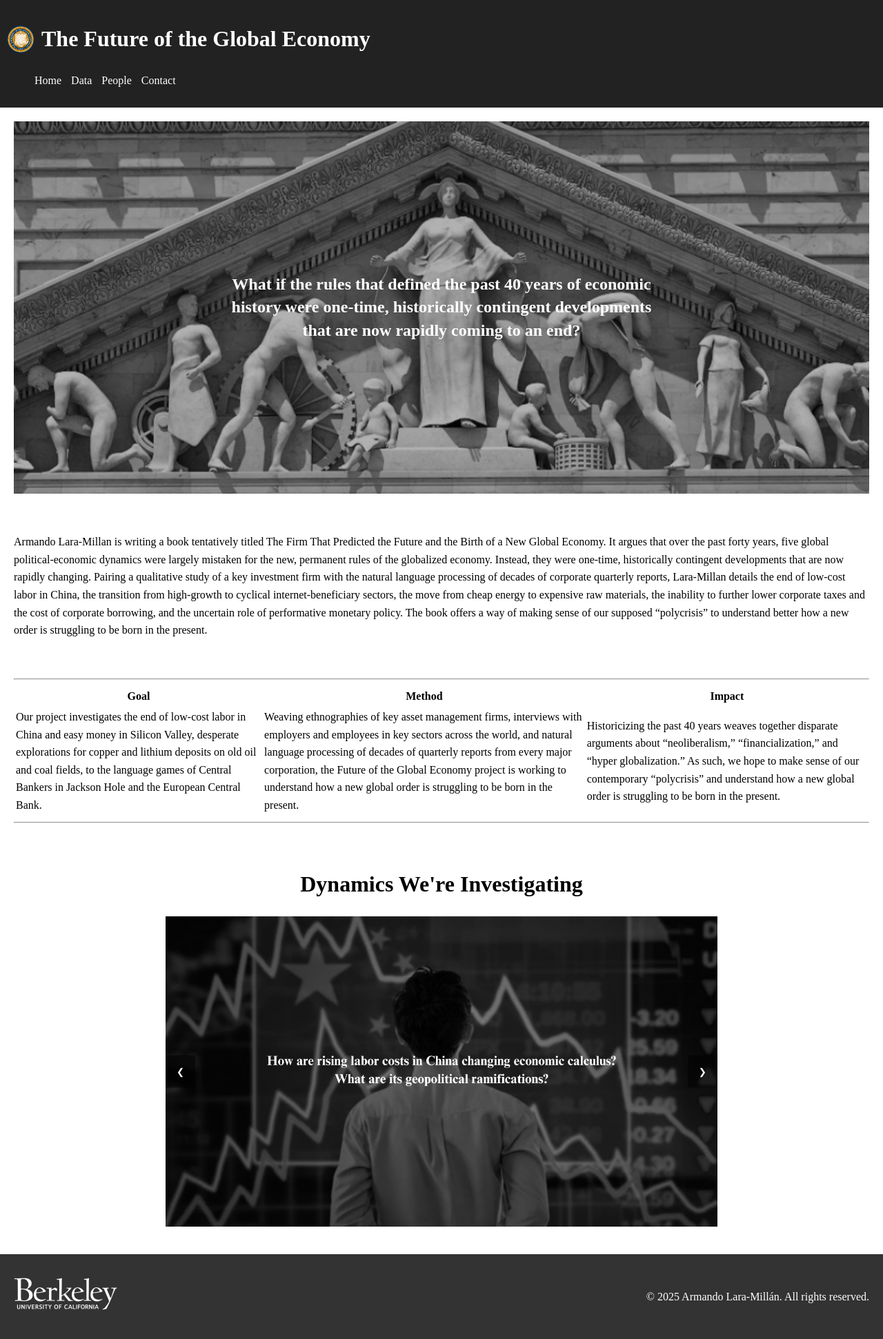
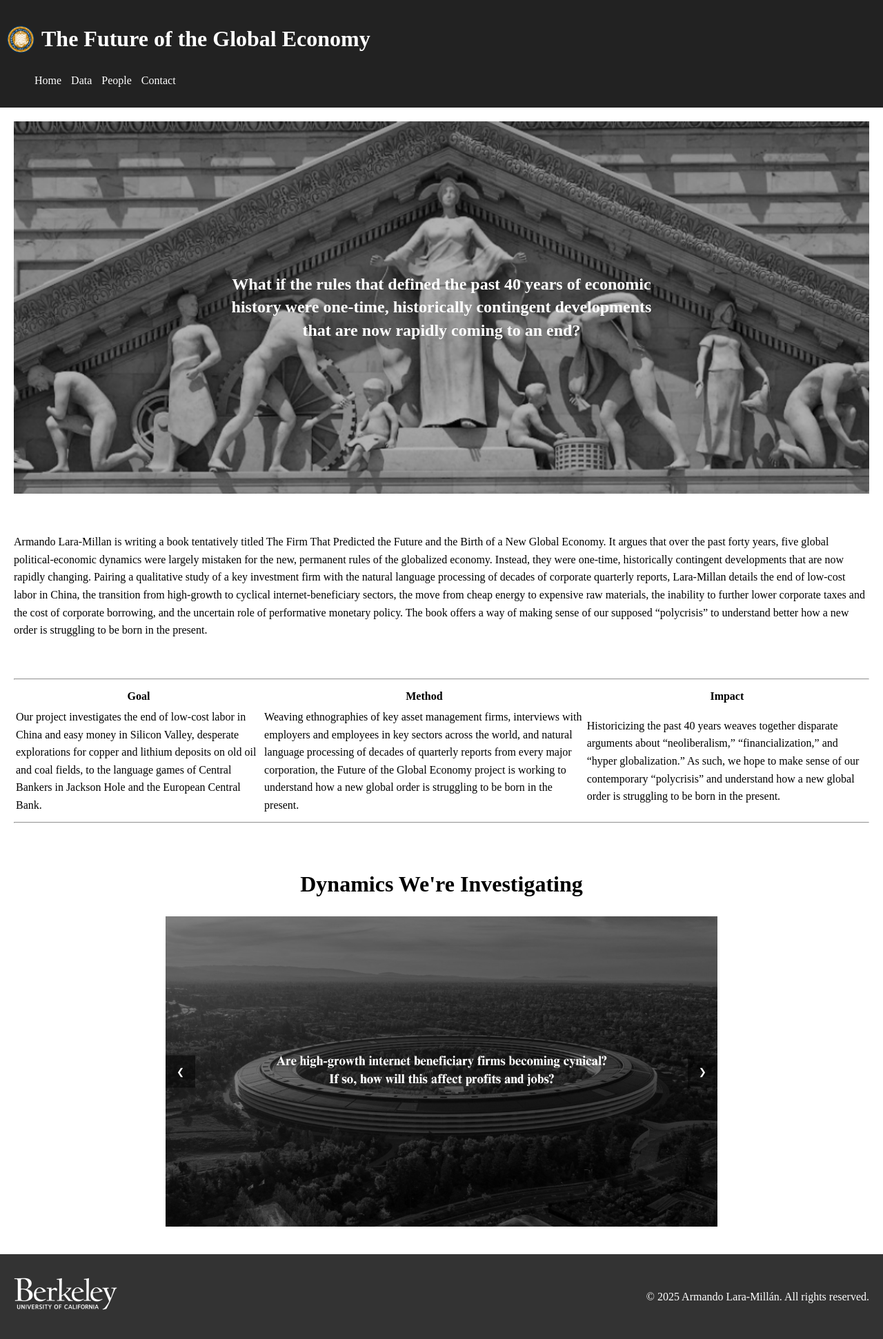
Before and after one commit to juliocedillo/neweconomy, a Jekyll site: the page built from index.md, in a window 1280 px wide. Shown: the whole page at 69% size. Built offline with Jekyll 4.4.1, drawn with Linux system fonts in a browser that asks for light colours.

Commit message:
Update index.md

```diff
--- a/index.md
+++ b/index.md
@@ -32,9 +32,9 @@ Armando Lara-Millan is writing a book tentatively titled The Firm That Predicted
 <!-- HTML for the Carousel -->
 <div class="carousel">
   <div class="carousel-container">
-    <img class="carousel-slide" src="https://juliocedillo.github.io/neweconomy/assets/images/q1.png" alt="Image 1">
+    <img class="carousel-slide" src="https://juliocedillo.github.io/neweconomy/assets/images/q3.png" alt="Image 1">
     <img class="carousel-slide" src="https://juliocedillo.github.io/neweconomy/assets/images/q2.png" alt="Image 2">
-    <img class="carousel-slide" src="https://juliocedillo.github.io/neweconomy/assets/images/q3.png" alt="Image 3">
+    <img class="carousel-slide" src="https://juliocedillo.github.io/neweconomy/assets/images/q1.png" alt="Image 3">
     <img class="carousel-slide" src="https://juliocedillo.github.io/neweconomy/assets/images/q4.png" alt="Image 4">
     <img class="carousel-slide" src="https://juliocedillo.github.io/neweconomy/assets/images/q5.png" alt="Image 5">
   </div>
```
